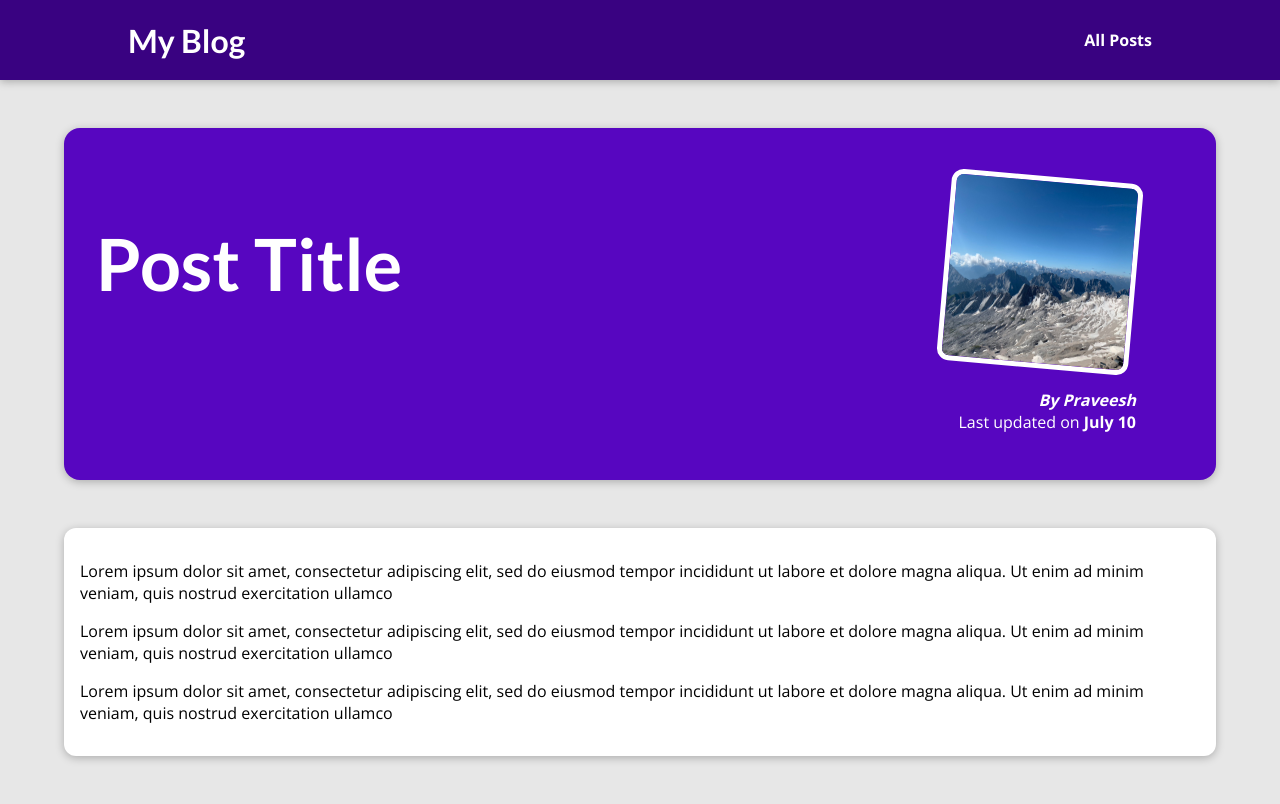
After one commit to praveesh91/django_blog, a Django app: template blog/templates/blog/post-detail.html in a window 1280 px wide. The commit adds this page. Run offline with Django 5.2, Linux system fonts and the light colour scheme; the template is opened without the code that fills it, so the values that code supplies are empty.

Commit message:
add dynaminc routing for post detail by passing slug

```diff
--- /dev/null
+++ b/blog/static/blog/post-detail.css
@@ -0,0 +1,62 @@
+body {
+  background-color: #e7e7e7;
+}
+
+#main-navigation {
+  background-color: #390281;
+  box-shadow: 0 2px 8px rgba(0, 0, 0, 0.25);
+}
+
+#summary {
+  margin: 8rem auto 3rem auto;
+  padding: 2rem;
+  width: 90%;
+  max-width: 90rem;
+  border-radius: 16px;
+  background-color: #5706c0;
+  position: relative;
+  box-shadow: 0 2px 8px rgba(0, 0, 0, 0.25);
+  height: 22rem;
+}
+
+#summary h2 {
+  color: white;
+  font-size: 4.5rem;
+}
+
+#summary article {
+  position: absolute;
+  top: 2rem;
+  right: 3rem;
+  padding: 1rem 2rem;
+  border-radius: 12px;
+  text-align: right;
+  color: white;
+}
+
+#summary article img {
+  width: 12rem;
+  height: 12rem;
+  border-radius: 12px;
+  transform: rotateZ(5deg);
+  border: 5px solid white;
+  margin-bottom: 1rem;
+}
+
+#summary address {
+  font-weight: bold;
+}
+
+#summary time {
+  font-weight: bold;
+}
+
+main {
+  width: 90%;
+  max-width: 90rem;
+  margin: 3rem auto;
+  background-color: white;
+  padding: 1rem;
+  border-radius: 12px;
+  box-shadow: 0 2px 8px rgba(0, 0, 0, 0.25);
+}
--- a/blog/templates/blog/includes/post.html
+++ b/blog/templates/blog/includes/post.html
@@ -6,7 +6,7 @@
 
 <li>
     <article class="post">
-        <a href="{% url 'post-detail-page' %}">
+        <a href="{% url "post-detail-page" "the-mountains" %}">
             <img src="{% static  "blog/images/mountains.jpg" %}" alt="Mountain hiking">
             <div class="post__content">Lorem ipsum dolor sit amet, consectetur adipiscing elit, sed do eiusmod tempor incididunt ut labore et dolore magna aliqua. Ut enim ad minim veniam, quis nostrud exercitation ullamco laboris</div>
         </a>
--- /dev/null
+++ b/blog/templates/blog/post-detail.html
@@ -0,0 +1,28 @@
+{% extends "base.html" %}
+{% load static %}
+
+{% block title %}
+The post title
+{% endblock %}
+
+{% block css_files %}
+<link rel="stylesheet" href={% static "blog/post-detail.css" %}>
+{% endblock %}
+
+{% block content %}
+
+<section id="summary">
+    <h2>Post Title</h2>
+    <article>
+        <img src="{% static "blog/images/mountains.jpg" %}" alt="">
+        <address>By Praveesh</address>
+        <div>Last updated on <time>July 10</time></div>
+    </article>
+</section>
+<main>
+    <p>Lorem ipsum dolor sit amet, consectetur adipiscing elit, sed do eiusmod tempor incididunt ut labore et dolore magna aliqua. Ut enim ad minim veniam, quis nostrud exercitation ullamco</p>
+    <p>Lorem ipsum dolor sit amet, consectetur adipiscing elit, sed do eiusmod tempor incididunt ut labore et dolore magna aliqua. Ut enim ad minim veniam, quis nostrud exercitation ullamco</p>
+    <p>Lorem ipsum dolor sit amet, consectetur adipiscing elit, sed do eiusmod tempor incididunt ut labore et dolore magna aliqua. Ut enim ad minim veniam, quis nostrud exercitation ullamco</p>
+</main>
+
+{% endblock %}
```
Also changed, not shown: blog/views.py (+4 -3 lines).
